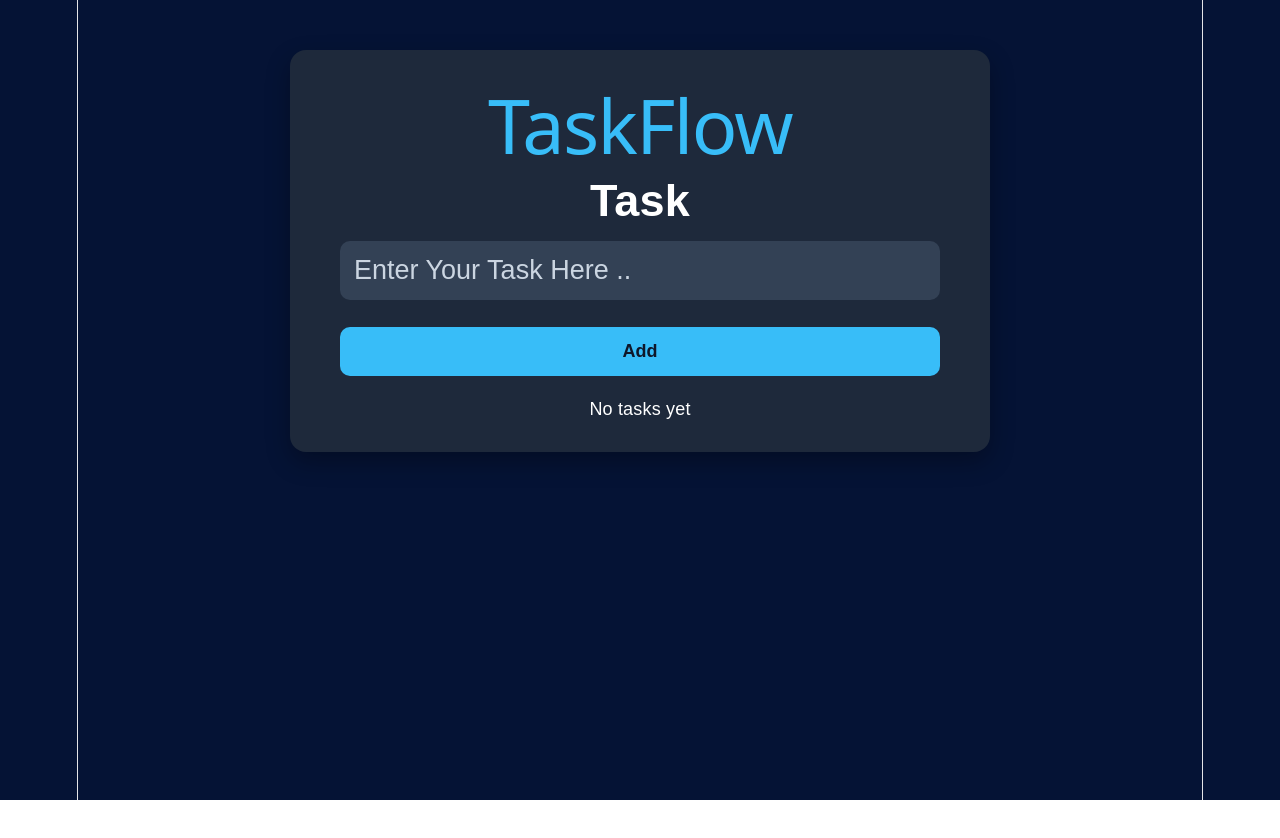
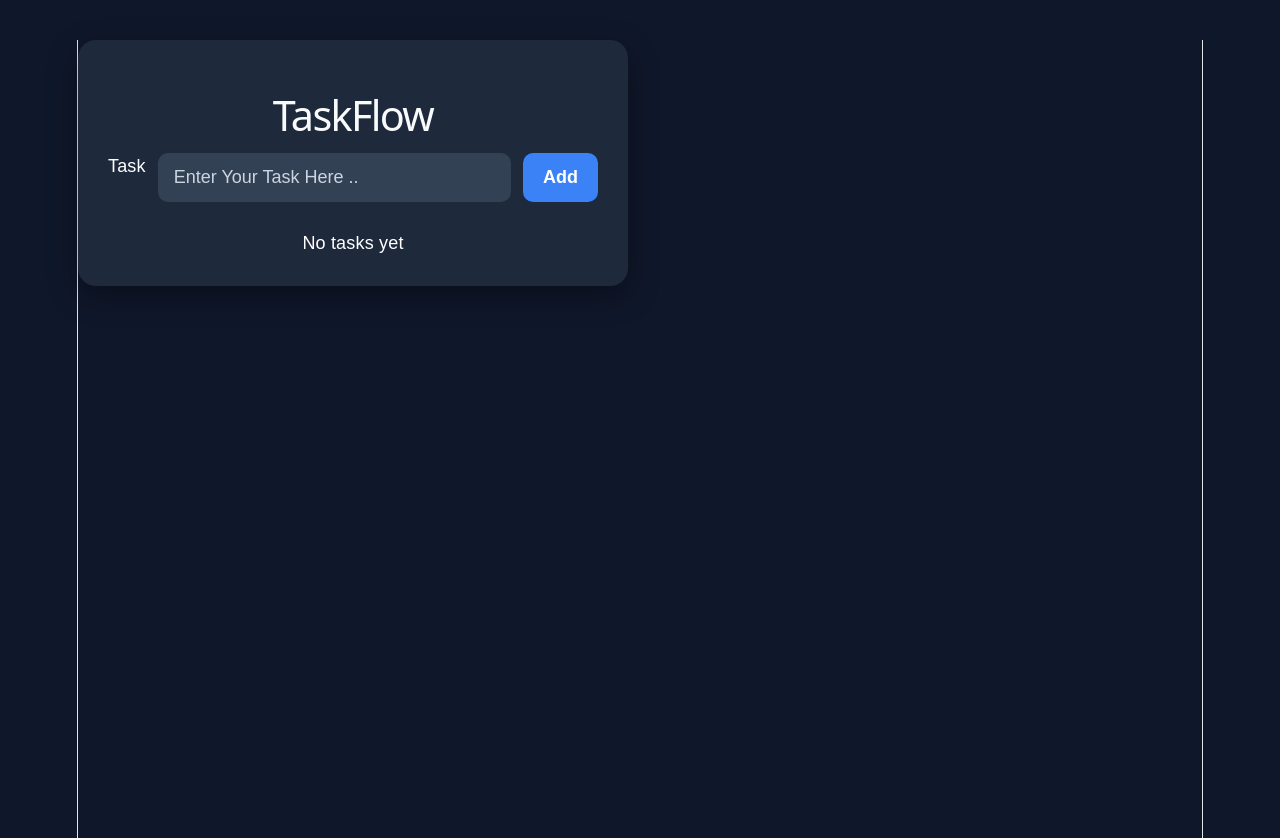
Before and after one commit to chetanchauhan715/taskflow-react, a React (Vite) app in the folder taskflow-v2-react/: page / in a window 1280 px wide. Shown: the top 838 px of the page. Before the commit the page ends 800 px from the top, so only its background shows below. Built offline with nearby package versions, Linux system fonts and the light colour scheme.

Commit message:
style: add basic style for tasks and stcture

```diff
--- a/taskflow-v2-react/src/App.css
+++ b/taskflow-v2-react/src/App.css
@@ -1,74 +1,152 @@
-*{
+* {
   margin: 0;
   padding: 0;
   box-sizing: border-box;
 }
 
-body{
+body {
+  background: #0f172a;
   font-family: Arial, Helvetica, sans-serif;
-  background-color: #051335;
   color: white;
   min-height: 100vh;
+
+  display: flex;
+  justify-content: center;
+  align-items: flex-start;
+
+  padding: 40px 20px;
 }
 
-.main-container{
-  width: 90%;
-  max-width: 700px;
-  margin: 50px auto;
-  background-color: #1e293b;
+.main-container {
+  width: 100%;
+  max-width: 550px;
+
+  background: #1e293b;
   padding: 30px;
-  border-radius: 16px;
-  box-shadow: 0 10px 25px rgba(0,0,0,0.3);
+  border-radius: 18px;
+
+  box-shadow:
+    0 10px 30px rgba(0, 0, 0, 0.35);
 }
 
-.main-container h1{
+.main-container h1 {
   text-align: center;
-  margin-bottom: 30px;
-  font-size: 4.2rem;
-  color: #38bdf8;
+  margin-bottom: 25px;
+
+  font-size: 2.3rem;
+  color: #f8fafc;
 }
 
-form{
-  /* border: 1px solid white; */
+form {
   display: flex;
-  flex-direction: column;
-  gap: 1.5rem;
-  padding: 20px;
+  gap: 12px;
+  margin-bottom: 28px;
 }
 
-form label{
-  font-size: 2.5rem;
-  font-weight: 600;
+form input {
+  flex: 1;
+
+  padding: 14px 16px;
+  border: none;
+  outline: none;
+
+  border-radius: 10px;
+
+  background: #334155;
+  color: white;
+
+  font-size: 1rem;
 }
 
-form input{
-  width: 100%;
-  padding: 14px;
-  border: none;
-  border-radius: 10px;
-  font-size: 1.5rem;
-  outline: none;
-  background-color: #334155;
-  color: white;
-}
-
-form input::placeholder{
+form input::placeholder {
   color: #cbd5e1;
 }
 
-form button{
-  padding: 14px;
+form button {
   border: none;
+  outline: none;
+
+  padding: 14px 20px;
   border-radius: 10px;
-  background-color: #38bdf8;
-  color: #0f172a;
+
+  background: #3b82f6;
+  color: white;
+
   font-size: 1rem;
   font-weight: bold;
+
   cursor: pointer;
   transition: 0.2s ease;
 }
 
-form button:hover{
-  background-color: #06924c;
+form button:hover {
+  background: #2563eb;
   transform: translateY(-2px);
 }
+
+.task-item {
+  display: flex;
+  align-items: center;
+  justify-content: space-between;
+
+  gap: 15px;
+
+  background: #334155;
+
+  padding: 16px;
+  border-radius: 12px;
+
+  margin-bottom: 14px;
+
+  transition: 0.2s ease;
+}
+
+.task-item:hover {
+  transform: translateY(-2px);
+}
+
+.task-left {
+  display: flex;
+  align-items: center;
+  gap: 12px;
+
+  flex: 1;
+}
+
+.task-left p {
+  font-size: 1rem;
+  word-break: break-word;
+}
+
+.completed {
+  text-decoration: line-through;
+  opacity: 0.6;
+}
+
+.task-item input[type="checkbox"] {
+  width: 18px;
+  height: 18px;
+
+  cursor: pointer;
+}
+
+.delete-btn {
+  border: none;
+  outline: none;
+
+  background: #ef4444;
+  color: white;
+
+  padding: 10px 14px;
+  border-radius: 8px;
+
+  cursor: pointer;
+
+  font-weight: bold;
+
+  transition: 0.2s ease;
+}
+
+.delete-btn:hover {
+  background: #dc2626;
+}
```
